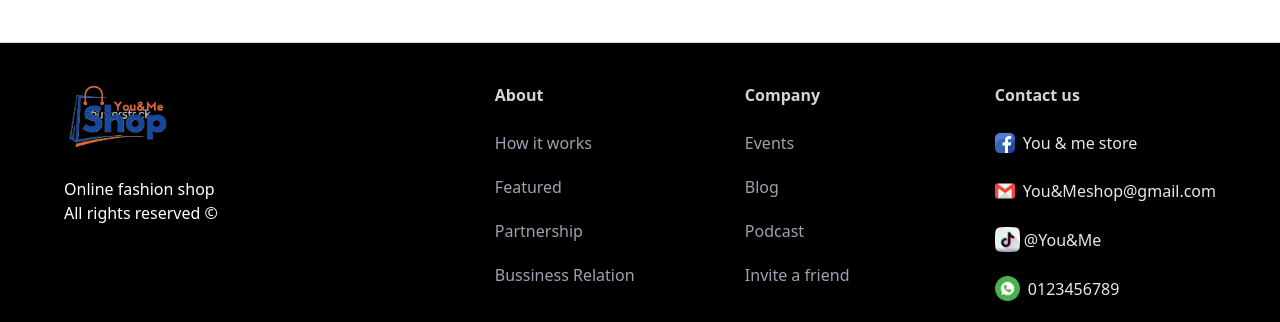
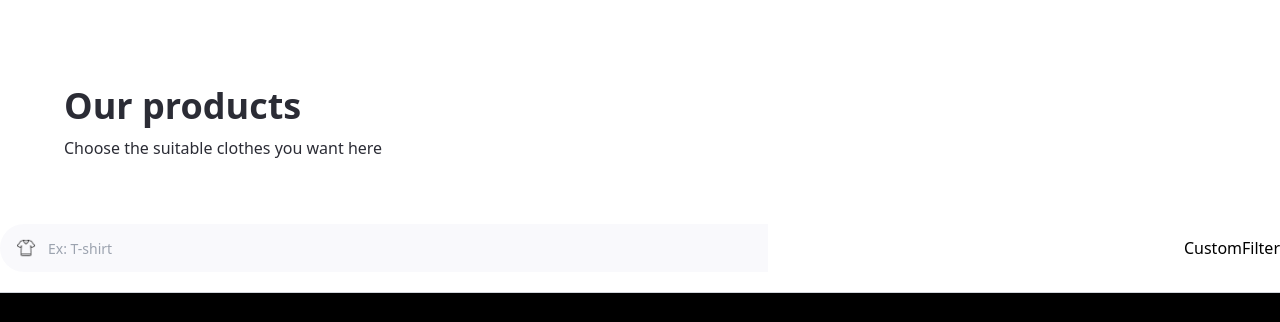
Before and after one commit to Eugeou/Clothingshop-FE, a Next.js app: page / in a window 1280 px wide. Shown: the part 778-1100 px from the top of the page. Built offline with nearby package versions, Linux system fonts and the light colour scheme; grey boxes are pictures that could not be loaded.

Commit message:
Design search bar and handle clothes combobox to show searching data

```diff
--- a/src/app/globals.css
+++ b/src/app/globals.css
@@ -91,7 +91,62 @@ body {
 .slogan__image-overlay {
   @apply absolute xl:-top-24 xl:-right-1/2 -right-1/4 bg-hero-bg bg-repeat-round -z-10 w-full xl:h-screen h-[590px] overflow-hidden;
 }
-/* END: S styles */
+/* END: Slogan styles */
+
+/* START: Home styles */
+
+.home__text-container {
+  @apply flex flex-col items-start justify-start gap-y-2.5 text-black-100;
+}
+
+.home__filters {
+  @apply mt-12 w-full flex-between items-center flex-wrap gap-5;
+}
+
+.home__filter-container {
+  @apply flex justify-start flex-wrap items-center gap-2;
+}
+
+.home__cars-wrapper {
+  @apply grid 2xl:grid-cols-4 xl:grid-cols-3 md:grid-cols-2 grid-cols-1 w-full gap-8 pt-14;
+}
+
+.home__error-container {
+  @apply mt-16 flex justify-center items-center flex-col gap-2;
+}
+/* END: Home styles */
+
+/* START: searchbar styles */
+.searchbar {
+  @apply flex items-center justify-start max-sm:flex-col w-full relative max-sm:gap-4 max-w-3xl;
+}
+
+.searchbar__item {
+  @apply flex-1 max-sm:w-full flex justify-start items-center relative;
+}
+
+.searchbar__input {
+  @apply w-full h-[48px] pl-12 p-4 bg-light-white rounded-r-full max-sm:rounded-full outline-none cursor-pointer text-sm;
+}
+/* END: searchbar styles */
+
+/* START: search clothes-type styles */
+.search-clothestype {
+  @apply flex-1 max-sm:w-full flex justify-start items-center;
+}
+
+.search-clothestype__input {
+  @apply w-full h-[48px] pl-12 p-4 rounded-l-full max-sm:rounded-full bg-light-white outline-none cursor-pointer text-sm;
+}
+
+.search-clothestype__options {
+  @apply absolute mt-1 max-h-60 w-full overflow-auto rounded-md bg-white py-1 text-base shadow-lg ring-1 ring-black ring-opacity-5 focus:outline-none sm:text-sm;
+}
+
+.search-clothestype__option {
+  @apply cursor-default select-none py-2 pl-10 pr-4;
+}
+/* END: search manufacturer styles */
 
 /* START: Footer styles */
 .footer {
--- a/src/app/page.tsx
+++ b/src/app/page.tsx
@@ -1,10 +1,32 @@
-import Image from "next/image";
-import { Slogan } from "@/components";
+import { CustomFilter, Slogan, SearchBar } from "@/components";
+
 
 export default function Home() {
   return (
     <main className="overflow-hidden">
       <Slogan />
+
+      <div>
+        <div className="mt-12 padding-x padding-y max-width" id="discover">
+          <div className="home__text-container">
+            <h1 className=" text-4xl font-semibold">Our products</h1>
+            <p>Choose the suitable clothes you want here</p>
+          </div>
+
+
+        </div>
+
+        <div className="home__filters">
+          <SearchBar />
+
+          <div className="home__filter-container">
+            <CustomFilter />
+
+          </div>
+
+        </div>
+
+      </div>
     </main>
   );
 }
--- /dev/null
+++ b/src/components/CustomFilter.tsx
@@ -0,0 +1,9 @@
+import Image from "next/image"
+
+const CustomFilter = () => {
+  return (
+    <div>CustomFilter</div>
+  )
+}
+
+export default CustomFilter
--- /dev/null
+++ b/src/components/SearchBar.tsx
@@ -0,0 +1,26 @@
+"use-client";
+
+import { useState } from "react";
+import SearchClothesType from "./SearchClothesType";
+
+const SearchBar = () => {
+
+    const [clothestype, setClothesType] = useState("")
+
+    const [model, setModel] = useState("");
+
+    const handleSearch = () => {}
+
+    return (
+        <form className="searchbar" onSubmit={handleSearch}>
+            <div className="searchbar__item">
+                <SearchClothesType
+                    clothestype={clothestype}
+                    setClothesType={setClothesType}
+                />
+            </div>
+        </form>
+    )
+}
+
+export default SearchBar
--- /dev/null
+++ b/src/components/SearchClothesType.tsx
@@ -0,0 +1,85 @@
+"use-client";
+
+import { useState, Fragment} from "react";
+import Image from "next/image";
+import { Combobox, Transition } from "@headlessui/react";
+import { SearchClothesTypeProps } from "@/types";
+import { clothestypes } from "@/constants";
+import { relative } from "path";
+
+const SearchClothesType = ({clothestype, setClothesType}: SearchClothesTypeProps) => {
+
+    const [query, setQuery] = useState('');
+
+    const filteredClothesTypes =
+        query === ""
+        ? clothestypes
+        : clothestypes.filter((item) =>
+            item
+                .toLowerCase()
+                .replace(/\s+/g, "")
+                .includes(query.toLowerCase().replace(/\s+/g, ""))
+        );
+
+    return (
+        <div className="search-clothestype">
+            <Combobox value={clothestype} onChange={setClothesType}>
+                <div className=" relative w-full ">
+                    <Combobox.Button className=" absolute top-[14px]">
+                        <Image
+                            src="/t-shirt.png"
+                            width={20}
+                            height={20}
+                            className="ml-4"
+                            alt="Clothes"
+                        />
+                    </Combobox.Button>
+
+                    <Combobox.Input
+                        className="search-clothestype__input focus:placeholder-transparent"
+                        placeholder="Ex: T-shirt"
+                        displayValue={(item: string) => item}
+                        onChange={(event) => setQuery(event.target.value)}
+                    />
+
+                    <Transition
+                        as={Fragment}
+                        leave="transition ease-in duration-100"
+                        leaveFrom="opacity-100"
+                        leaveTo="opacity-0"
+                        afterLeave={() => setQuery("")}
+                    >
+                        <Combobox.Options>
+                        {filteredClothesTypes.length === 0 &&
+                            query !== "" ? (
+                                <Combobox.Option
+                                    value={query}
+                                    className="search-clothestype__option"
+                                >
+                                    Create "{query}"
+                                </Combobox.Option>
+                            ) : (
+                                filteredClothesTypes.map((item) => (
+                                    <Combobox.Option
+                                        key={item}
+                                        className={({ active}) => `
+                                        relative search-clothestype__option
+                                        ${active ? 'bg-primary-blue text-white'
+                                            : 'text-gray-900'}
+                                        `}
+                                        value={item}
+                                    >
+                                        {item}
+                                    </Combobox.Option>
+                                ))
+                            )}
+                        </Combobox.Options>
+                    </Transition>
+
+                </div>
+            </Combobox>
+        </div>
+    )
+}
+
+export default SearchClothesType
--- a/src/constants/index.ts
+++ b/src/constants/index.ts
@@ -1,3 +1,17 @@
+
+export const clothestypes = [
+  "T-shirt",
+  "Vest",
+  "Hoodie",
+  "Shorts",
+  "Jeans",
+  "Bikini",
+  "Knicker",
+  "Hats",
+  "Glasses",
+];
+
+
 export const footerLinks = [
     {
       title: "About",
--- a/src/types/index.ts
+++ b/src/types/index.ts
@@ -7,3 +7,8 @@ export interface CustomButtonProps {
     MouseEventHandler<HTMLButtonElement>;
     btnType?: "button" | "submit";
 }
+
+export interface SearchClothesTypeProps {
+    clothestype: string;
+    setClothesType: (clothestype: string) => void
+}
```
Also changed, not shown: package.json (+6 -5 lines), src/components/index.tsx (+8 -1 lines), public/t-shirt.png (added), 1 other file (tests, documents, lock files or other folders).
